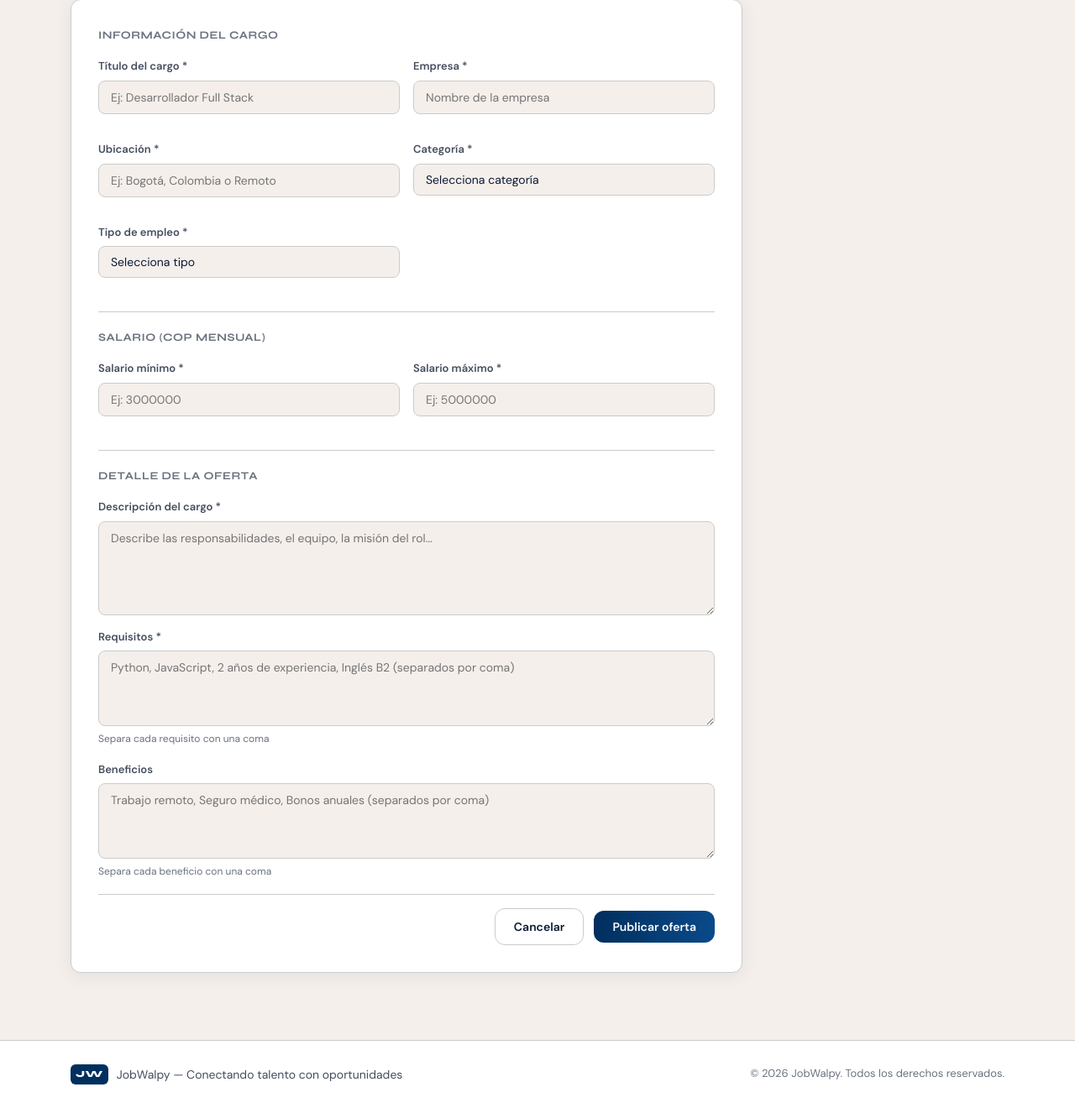
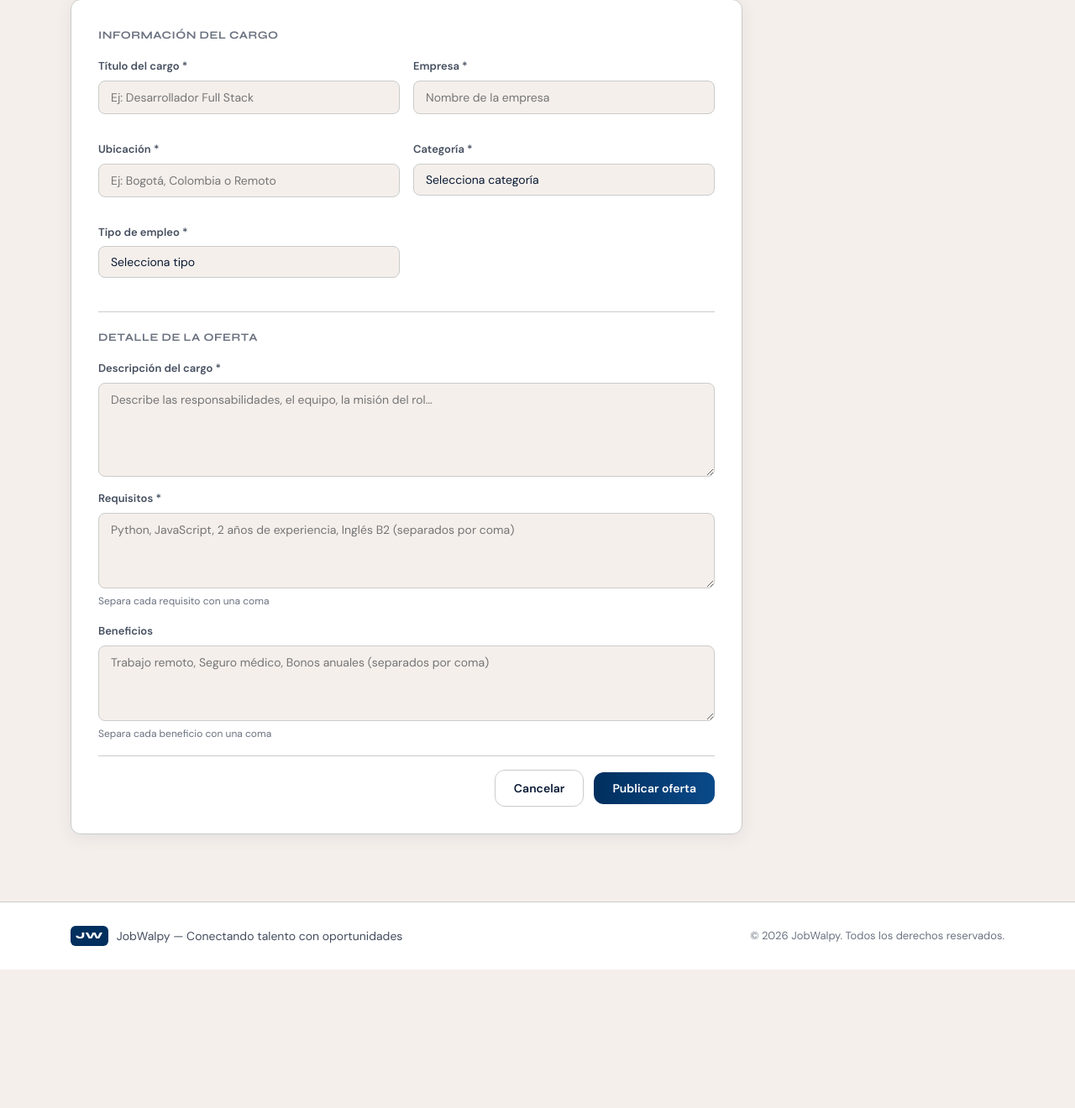
Before and after one commit to jobwalpy-5/JobWalpy-BaseDatos, a FastAPI app: template templates/post_job.html in a window 1280 px wide. Shown: the part 229-1549 px from the top of the page at 84% size. After the commit the page ends 1384 px from the top, so only its background shows below. Run offline with FastAPI, Linux system fonts and the light colour scheme; the template is opened without the code that fills it, so the values that code supplies are empty; some libraries are stand-ins or nearby versions.

Commit message:
post_job.html

```diff
--- a/templates/post_job.html
+++ b/templates/post_job.html
@@ -61,19 +61,6 @@
           </div>
         </div>
 
-        <p class="form-section-title">Salario (COP mensual)</p>
-
-        <div class="form-row">
-          <div class="form-group">
-            <label>Salario mínimo *</label>
-            <input type="number" name="salary_min" required placeholder="Ej: 3000000" min="0" />
-          </div>
-          <div class="form-group">
-            <label>Salario máximo *</label>
-            <input type="number" name="salary_max" required placeholder="Ej: 5000000" min="0" />
-          </div>
-        </div>
-
         <p class="form-section-title">Detalle de la oferta</p>
 
         <div class="form-group">
```
